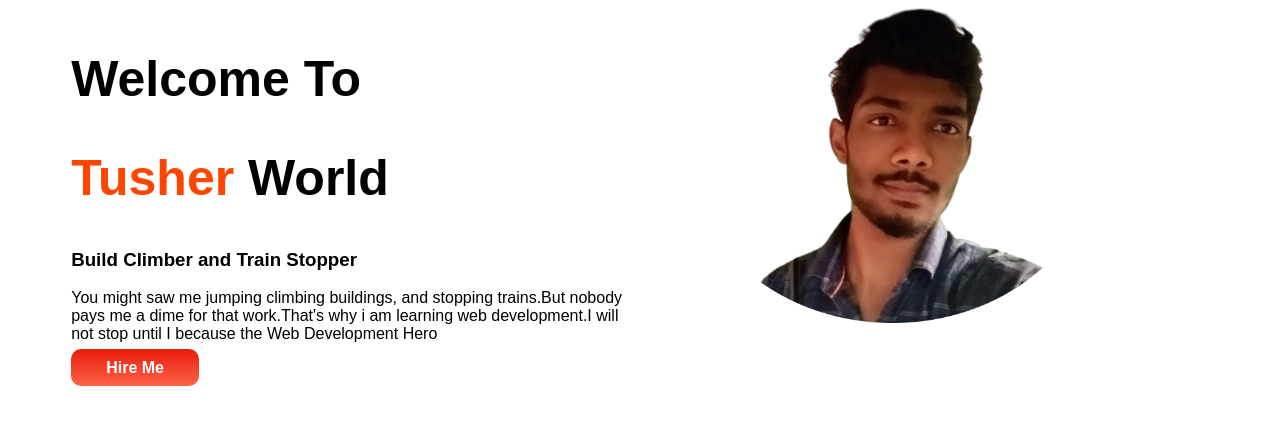
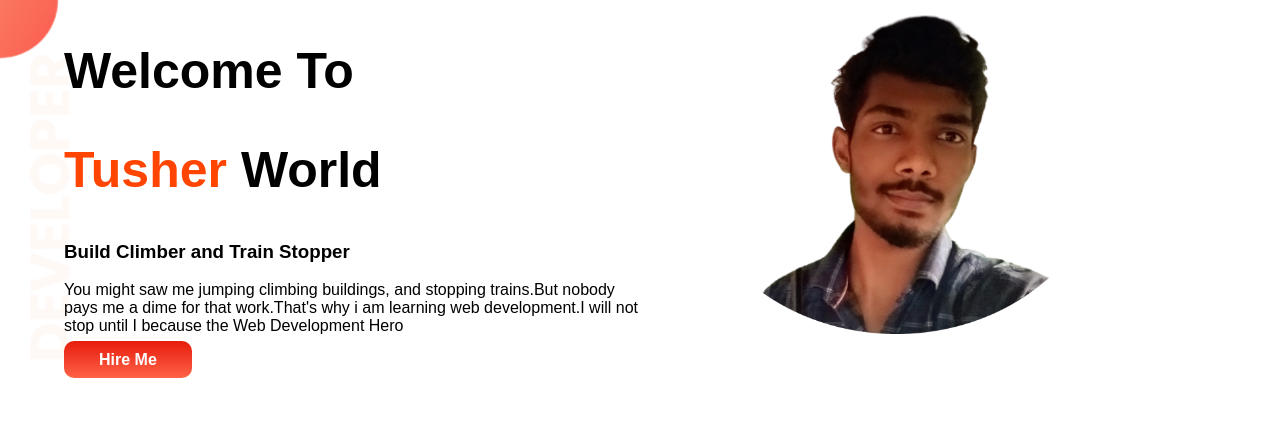
Before and after one commit to Tusher09/portfolio1, a plain HTML site: page index.html in a window 1280 px wide. Drawn offline with Linux system fonts and the light colour scheme; a web font is replaced by a local one.

Commit message:
third commit

```diff
--- a/index.html
+++ b/index.html
@@ -16,7 +16,7 @@
 </head>
 
 <body>
-    <section>
+    <section class="top">
         <div class="half">
             <h1>Welcome To</h1>
             <h1><span id="color">Tusher</span> World</h1>
--- a/style.css
+++ b/style.css
@@ -15,6 +15,7 @@ section{
 .half img{
     width: 50%;
     padding-left: 10%;
+    margin-top: 15px;
 }
 .button{
     text-decoration: none;
@@ -29,3 +30,10 @@ section{
 .font{
     font-family: 'Otomanopee One', sans-serif;
 }
+.top{
+    background-image: url(top-banner.png);
+    background-repeat: no-repeat;
+}
+body{
+    margin: 0;
+}
```
Also changed, not shown: top-banner.png (added).
